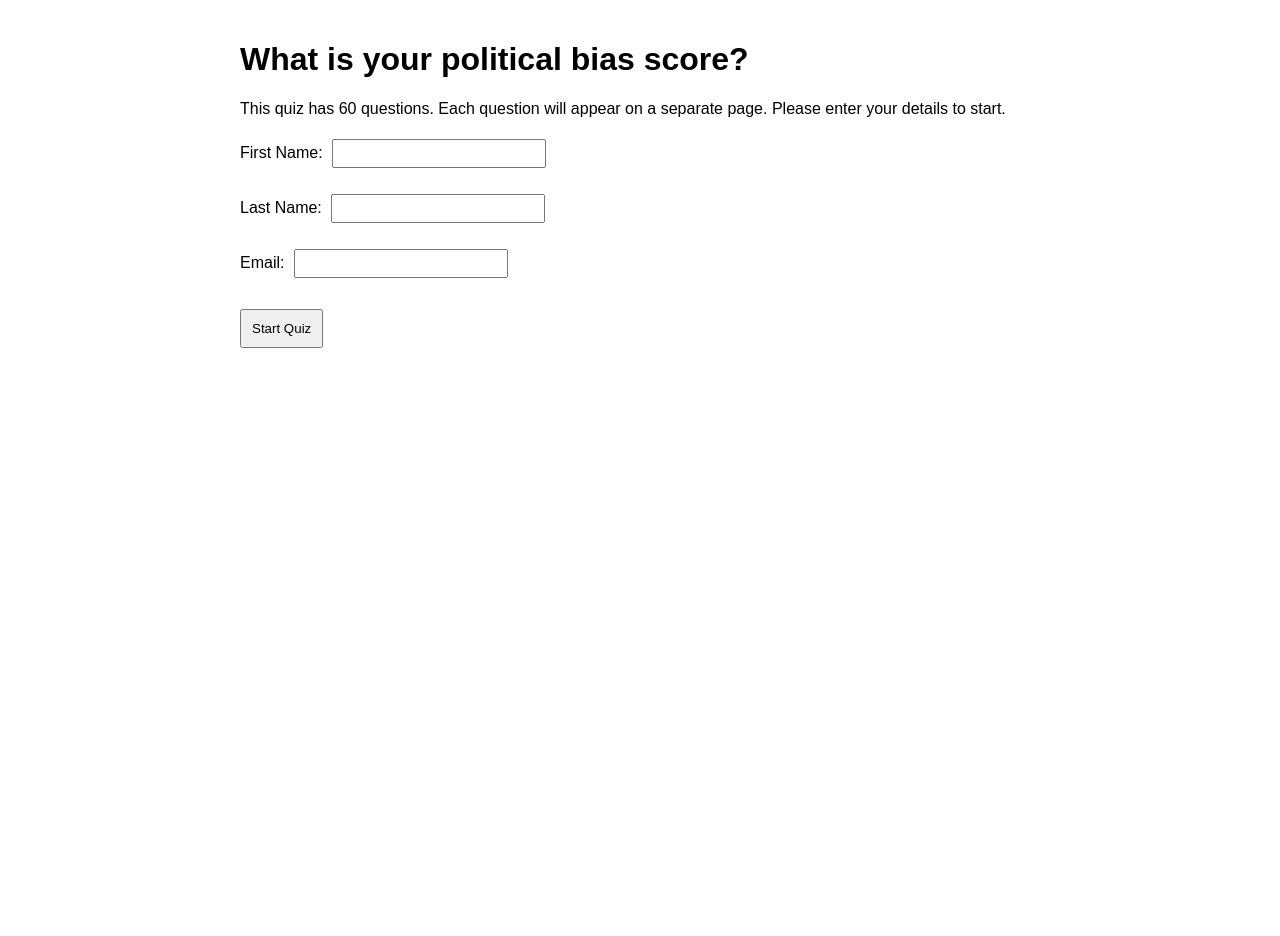
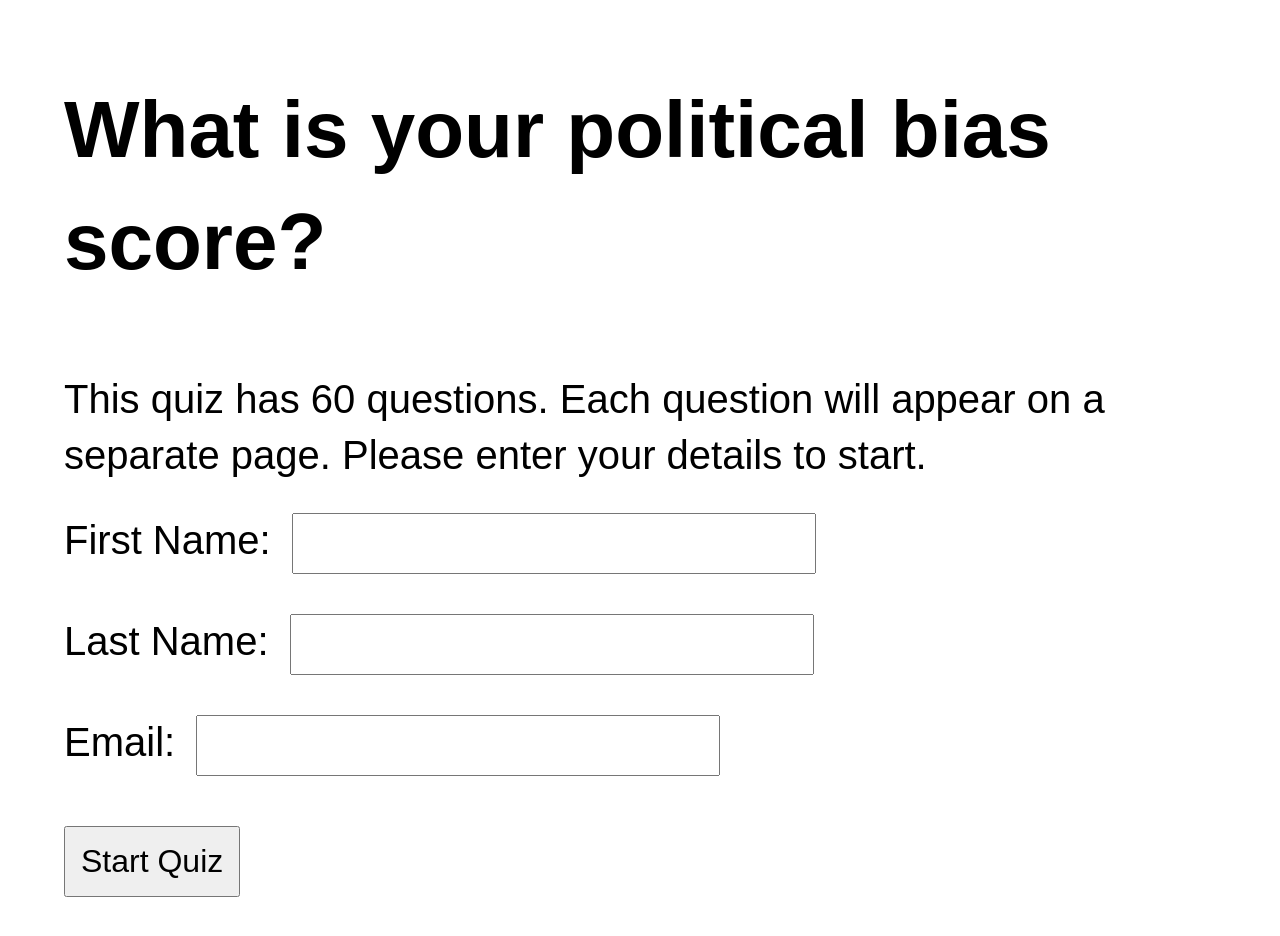
Before and after one commit to docHolidayAMC/political-bias-quiz, a plain HTML site: page index.html in a window 1280 px wide. Before the commit the page ends 800 px from the top, so only its background shows below. Drawn offline with Linux system fonts and the light colour scheme.

Commit message:
Update index.html

```diff
--- a/index.html
+++ b/index.html
@@ -4,11 +4,43 @@
     <meta charset="UTF-8">
     <title>What is your political bias score?</title>
     <style>
-        body { font-family: Arial, sans-serif; max-width: 800px; margin: 0 auto; padding: 20px; color: black; }
-        button { margin: 10px 0; padding: 10px; }
-        input[type="text"], input[type="email"] { margin: 5px; padding: 5px; width: 200px; }
-        #quiz { padding: 20px; border-radius: 5px; }
-        .summary { margin-top: 20px; }
+        body {
+            font-family: Arial, sans-serif;
+            max-width: 90vw;
+            margin: 0 auto;
+            padding: 20px;
+            color: black;
+            font-size: 2.5rem;
+            line-height: 1.4;
+        }
+        #app { min-height: 80vh; display: flex; flex-direction: column; justify-content: center; }
+        button {
+            font-size: 2rem;
+            margin: 20px 0;
+            padding: 15px;
+            cursor: pointer;
+        }
+        input[type="text"], input[type="email"] {
+            font-size: 2rem;
+            margin: 10px;
+            padding: 10px;
+            width: 80%;
+            max-width: 500px;
+        }
+        input[type="radio"] {
+            transform: scale(2);
+            margin-right: 15px;
+        }
+        #quiz {
+            padding: 30px;
+            border-radius: 10px;
+        }
+        .summary {
+            margin-top: 20px;
+            font-size: 2rem;
+        }
+        label { font-size: 2.5rem; }
+        p { margin: 20px 0; }
     </style>
 </head>
 <body>
@@ -81,9 +113,8 @@
         let currentQuestion = -1;
         let userInfo = { firstName: '', lastName: '', email: '' };
 
-        function getRandomColor() {
-            const colors = ['#FFDDC1', '#FFABAB', '#FFC3A0', '#FF677D', '#D4A5A5', '#392F5A', '#31A2AC', '#61C0BF', '#6B728E', '#FFECB3'];
-            return colors[Math.floor(Math.random() * colors.length)];
+        function getBackgroundColor(index) {
+            return index % 2 === 0 ? '#ADD8E6' : '#90EE90';
         }
 
         function render() {
@@ -102,7 +133,7 @@
             } else if (currentQuestion < 60) {
                 app.innerHTML = `
                     <h1>What is your political bias score?</h1>
-                    <div id="quiz" style="background-color: ${getRandomColor()}">
+                    <div id="quiz" style="background-color: ${getBackgroundColor(currentQuestion)}">
                         <p>${currentQuestion + 1}. Would you vote for ${questions[currentQuestion].text}? (${questions[currentQuestion].benefit})</p>
                         <label><input type="radio" name="answer" value="for"> For</label><br>
                         <label><input type="radio" name="answer" value="against"> Against</label><br>
```
